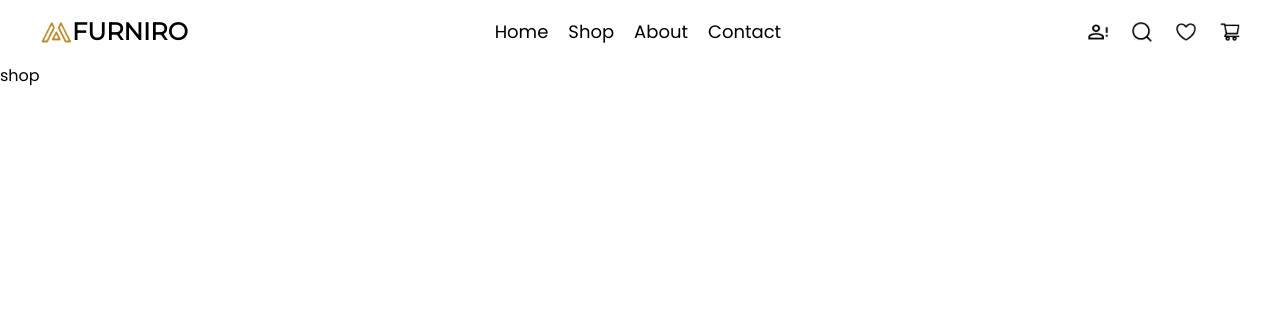
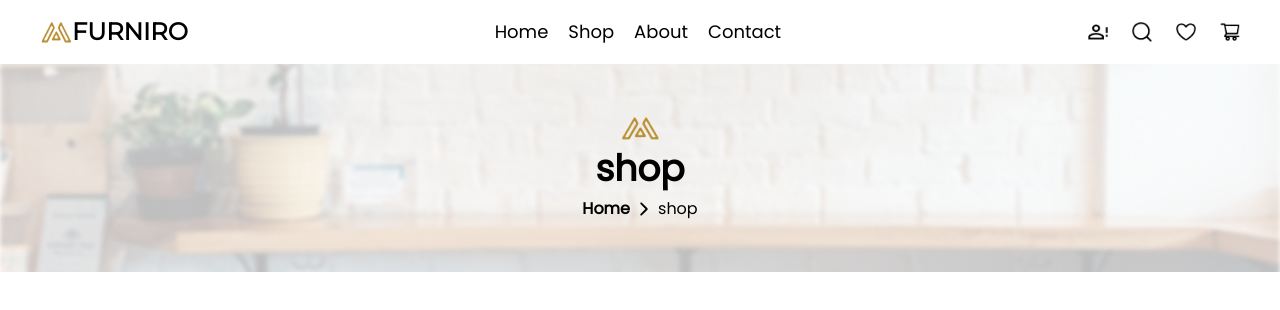
Before and after one commit to MohsenAbediDev/Furnix, a React (Vite) app: page /shop in a window 1280 px wide. Shown: the top 310 px of the page. Built offline with nearby package versions, Linux system fonts and the light colour scheme.

Commit message:
Create pageBanner component

```diff
--- a/src/components/Header.jsx
+++ b/src/components/Header.jsx
@@ -1,9 +1,11 @@
-import HeaderPromo from "./HeaderPromo"
+import HeaderPromo from './HeaderPromo'
 
-export default function Header(){
-  return <>
-    <section className="bg-[url('../public/images/Header.png')] bg-center h-[716px] px-14 py-[117px] flex justify-end items-end">
-      <HeaderPromo/>
-    </section>
-  </>
+export default function Header() {
+	return (
+		<>
+			<section className="bg-[url('public/images/Header.png')] bg-center h-[716px] px-14 py-[117px] flex justify-end items-end">
+				<HeaderPromo />
+			</section>
+		</>
+	)
 }
--- /dev/null
+++ b/src/components/PageBanner.jsx
@@ -0,0 +1,28 @@
+import { IoIosArrowForward } from 'react-icons/io'
+
+function PageBanner() {
+	const pageName = window.location.pathname.split('/')[1]
+
+	return (
+		<div className='relative h-52'>
+			<div className="absolute h-full inset-0 bg-[url('public/images/pageBanner.png')] bg-cover bg-center opacity-50"></div>
+
+			<div className='relative w-full h-full flex-center flex-col gap-y-2 font-poppins z-10'>
+				{/* Logo */}
+				<img className='w-10' src='public/images/logo.png' alt='Furniro logo' />
+
+				{/* Page name */}
+				<h1 className='font-bold text-4xl'>{pageName}</h1>
+
+				{/* Route */}
+				<div className='flex-center gap-x-1'>
+					<span className='font-semibold'>Home</span>
+					<IoIosArrowForward className='text-xl' />
+					{pageName}
+				</div>
+			</div>
+		</div>
+	)
+}
+
+export default PageBanner
--- a/src/components/ProductCard.jsx
+++ b/src/components/ProductCard.jsx
@@ -11,7 +11,7 @@ export default function ProductCard() {
 		<Link
 			to=''
 			className='w-[245px] h-[383px] bg-card relative overflow-hidden'>
-			<img src='../../public/images/image 1.png' className='w-full' />
+			<img src='public/images/image 1.png' className='w-full' />
 
 			<div className='w-full p-4 flex flex-col gap-y-2'>
 				<p className='font-semibold text-xl'>Grifo</p>
--- /dev/null
+++ b/src/page/Shop.jsx
@@ -0,0 +1,11 @@
+import PageBanner from '../components/PageBanner'
+
+function Shop() {
+	return (
+		<div>
+			<PageBanner />
+		</div>
+	)
+}
+
+export default Shop
```
Also changed, not shown: src/Routes.jsx (+4 -3 lines), public/images/pageBanner.png (renamed from public/images/Rectangle 1.png).
